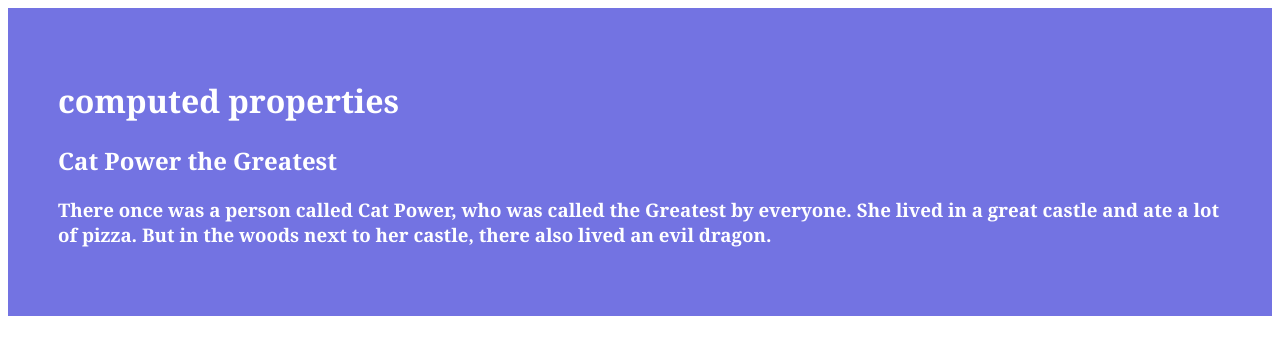
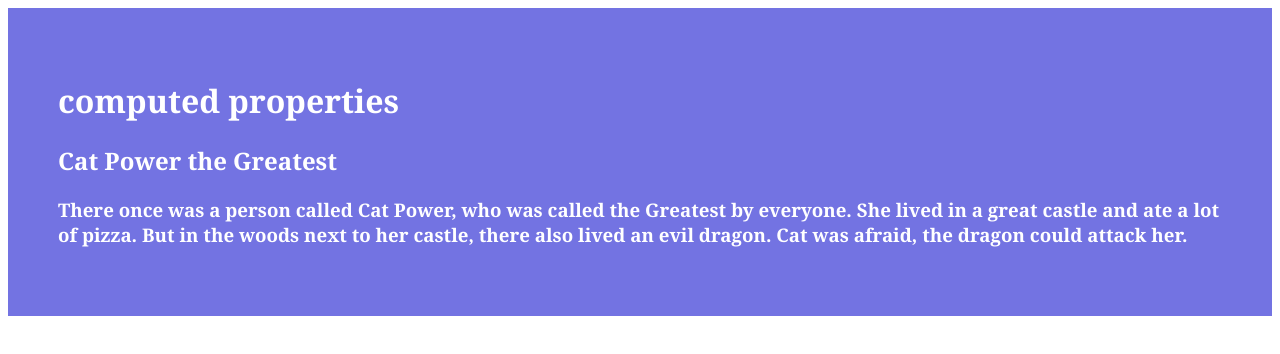
Before and after one commit to siggi-ai/Vue-Practice, a Vue app: page / in a window 1280 px wide. Shown: the top 354 px of the page. Built offline with nearby package versions, Linux system fonts and the light colour scheme.

Commit message:
story goes on

```diff
--- a/src/App.vue
+++ b/src/App.vue
@@ -3,10 +3,11 @@
     <h1>computed properties</h1>
     <h2>{{ fullName }} {{ title }}</h2>
     <h3>
-      There once was a person called {{ fullName }}, who was called
-      {{ title }} by everyone. She lived in a great {{ home }} and ate a lot of
-      {{ food }}. But in the woods next to her {{ home }}, there also lived an
-      evil {{ enemy }}.
+      There once was a person called
+      {{ fullName }}, who was called {{ title }} by everyone. She lived in a
+      great {{ home }} and ate a lot of {{ food }}. But in the woods next to her
+      {{ home }}, there also lived an evil {{ enemy }}. {{ firstName }} was
+      afraid, the {{ enemy }} could attack her.
     </h3>
   </div>
 </template>
```
